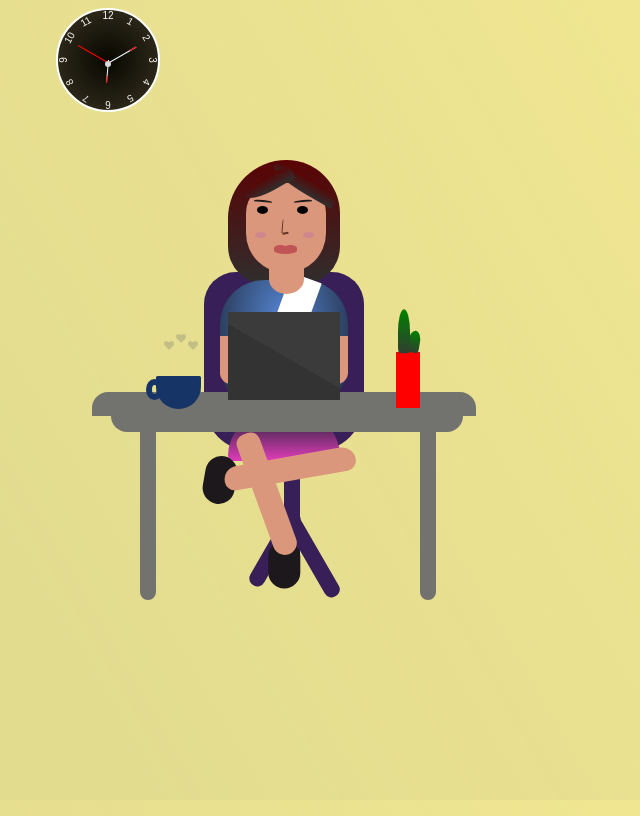
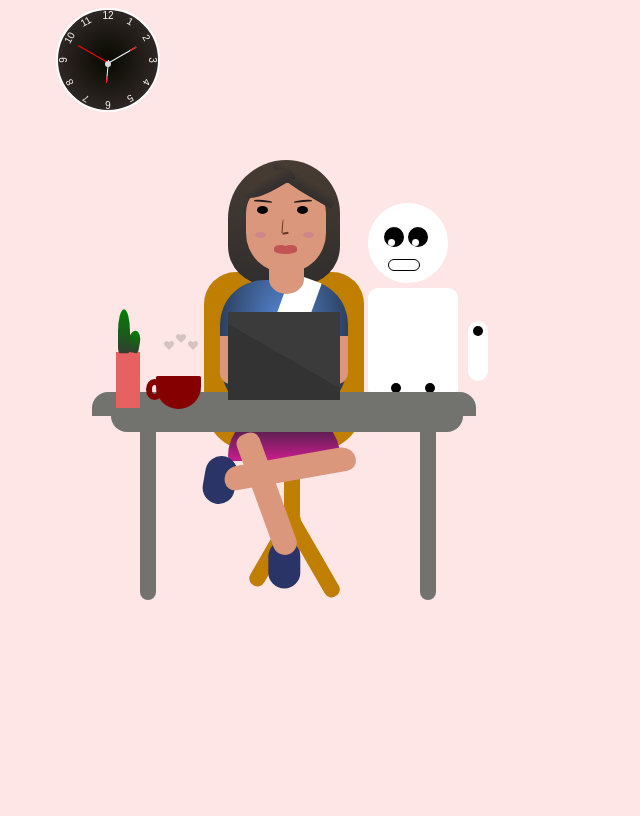
Before and after one commit to poonam-adlakha/office_look, a plain HTML site: page index.html in a window 1280 px wide. Shown: the whole page, without its empty margins (364-1004 px from the left). Drawn offline with Linux system fonts and the light colour scheme; some icons are missing.

Commit message:
Added robot styles

```diff
--- a/style.css
+++ b/style.css
@@ -4,30 +4,27 @@
     --clothes: #5788d7;
     --clothesShade:#1a222e;
     --hair: #302e2e;
-    --hairShade:#5a0303;
+    --hairShade:#473C33;
     --skin_color: #da977b;
     --nose: #633623;
     --eyebrow: #211b1b;
     --white: #ffffff;
     --table: #72726f;
     --apple: #72726f;
-    --cup: #163465;
+    --cup: #850000;
     --coffee: #a46d2d;
-    --chair: #381f57;
-    --skirt: #e03cba;
-    --shoe: #1d181c;
+    --chair: #C07F00;
+    --skirt: #CB1C8D;
+    --shoe: #2B3467;
 }
 
 body {
-    background: linear-gradient(60deg, var(--wall) 30%, transparent);
+    background: #FFE6E6 ;
     background-size: 100px 100px;
-    background-attachment: fixed;
+    background-position: 0 0, 25px 25px, 50px 50px;
     width: 100vw;
     height: 100vh;
     overflow: hidden;
-    background-color: rgb(244, 232, 146);
-    background-position: 0 0, 0 50px, 50px -50px, -50px 0px;
-
 }
 
 .container {
@@ -440,8 +437,8 @@ body {
     width: 15%;
     height: 35%;
     top: 215%;
-    left: 120%;
-    background-color: red;
+    left: -55%;
+    background-color: #E76161;
     transform-origin: bottom;
     z-index: 7;
 }
@@ -712,3 +709,140 @@ body {
         transform: scaleY(1);
     }
 }
+
+.robot {
+      position: absolute;
+      width: 200px;
+      height: 250px;
+      overflow: hidden;
+      top: 95%;
+      left: 90%;
+}
+
+   /* Create the head */
+.robot-head {
+  width: 80px;
+  height: 80px;
+  background-color: white;
+  border-radius: 50%;
+  position: relative;
+  top: 17%;
+  left: 10%;
+}
+
+/* Create the eyes */
+.robot-eye {
+  width: 20px;
+  height: 20px;
+  background-color: black;
+  border-radius: 50%;
+  position: absolute;
+  top: 30%;
+  left: 20%;
+}
+
+/* Position the second eye */
+.robot-eye.right {
+  left: 50%;
+}
+
+/* Add a small highlight to the eyes */
+.robot-eye:before {
+  content: '';
+  width: 7px;
+  height: 7px;
+  background-color: white;
+  border-radius: 50%;
+  position: absolute;
+  top: 60%;
+  left: 20%;
+}
+
+/* Create the mouth */
+.robot-mouth {
+  width: 30px;
+  height: 10px;
+  border-radius: 10px;
+  border: 1.7px solid black;
+  position: absolute;
+  bottom: 15%;
+  left: 25%;
+}
+
+/* Create the body */
+.robot-body {
+  width: 90px;
+  height: 110px;
+  background-color: white;
+  border-radius: 10px;
+  position: relative;
+  margin-top: 10px;
+  left: 10%;
+  top: 15%;
+}
+
+/* Create the arms */
+.robot-arm {
+  width: 20px;
+  height: 60px;
+  background-color: white;
+  border-radius: 10px;
+  position: absolute;
+  top: 30%;
+}
+
+/* Position the first arm */
+.robot-arm.left {
+  left: -30px;
+}
+
+/* Position the second arm */
+.robot-arm.right {
+  right: -30px;
+}
+
+/* Add some details to the arms */
+.robot-arm:before {
+  content: '';
+  width: 10px;
+  height: 10px;
+  background-color: black;
+  border-radius: 50%;
+  position: absolute;
+  top: 5px;
+  left: 50%;
+  transform: translateX(-50%);
+}
+
+/* Create the legs */
+.robot-leg {
+  width: 20px;
+  height: 70px;
+  background-color: white;
+  border-radius: 10px;
+  position: absolute;
+  bottom: 0;
+}
+
+/* Position the first leg */
+.robot-leg.left {
+  left: 20%;
+}
+
+/* Position the second leg */
+.robot-leg.right {
+  right: 20%;
+}
+
+/* Add some details to the legs */
+.robot-leg:after {
+  content: '';
+  width: 10px;
+  height: 10px;
+  background-color: black;
+  border-radius: 50%;
+  position: absolute;
+  bottom: 5px;
+  left: 50%;
+  transform: translateX(-50%);
+}
```
